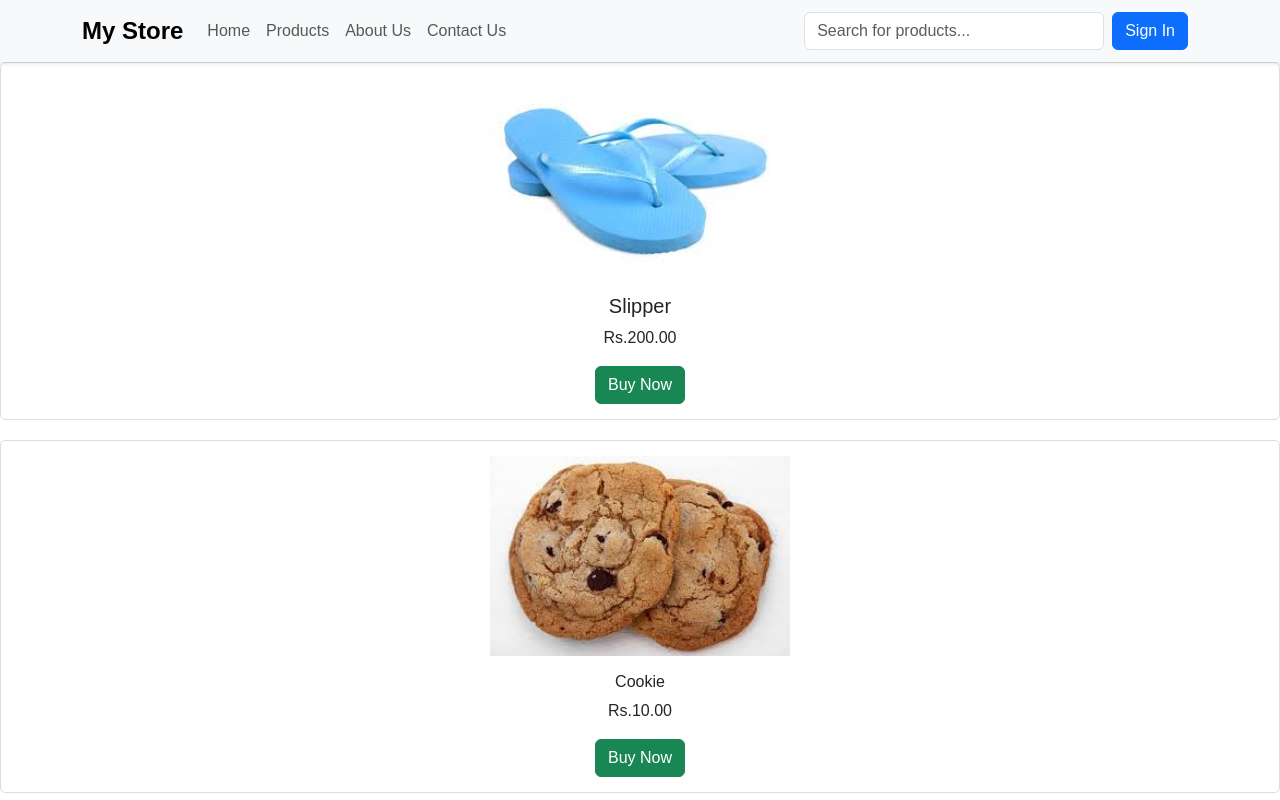
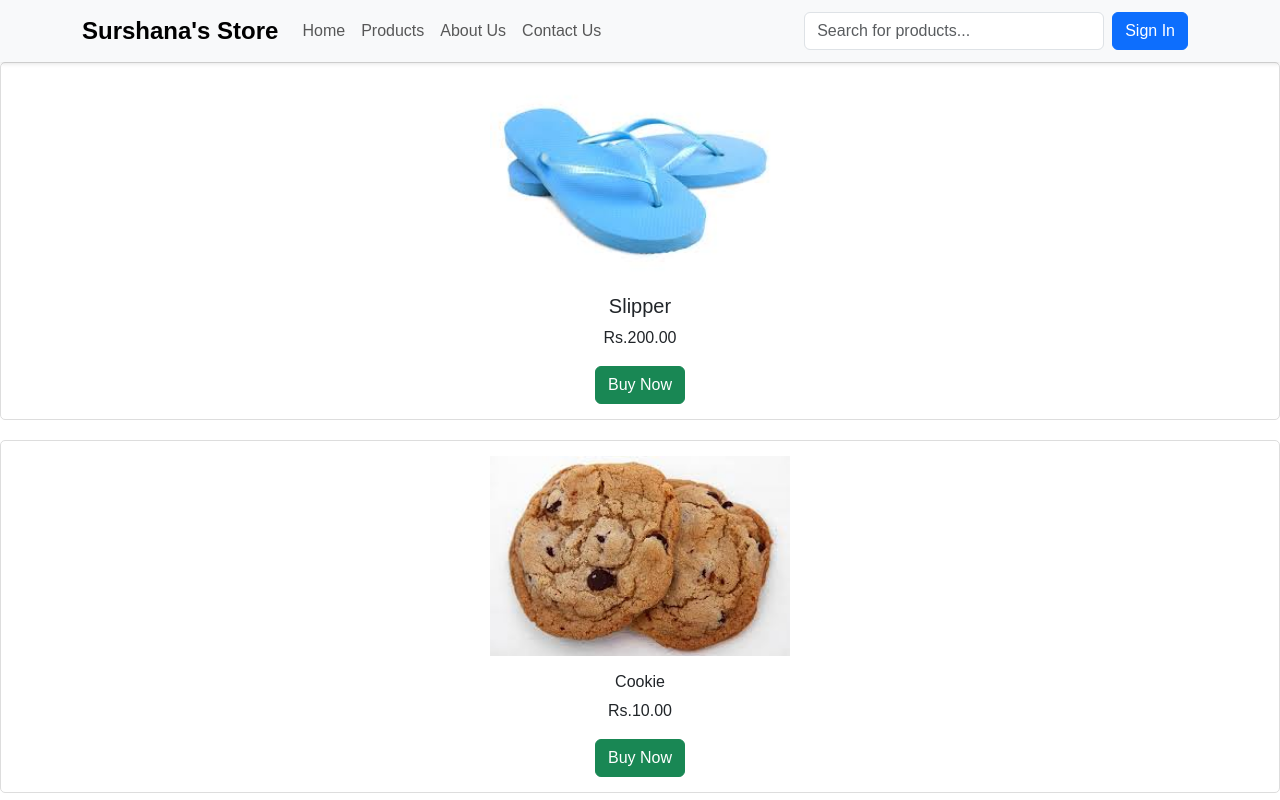
Before and after one commit to Nan-an-tech/Susan, a plain HTML site: page products.html in a window 1280 px wide. Shown: the top 800 px of the page. Drawn offline with nearby package versions, Linux system fonts and the light colour scheme; files whose address does not match are found by name.

Commit message:
Update products.html

```diff
--- a/products.html
+++ b/products.html
@@ -44,7 +44,7 @@
     <!-- Navbar -->
     <nav class="navbar navbar-expand-lg navbar-light bg-light">
         <div class="container">
-            <a class="navbar-brand" href="#">My Store</a>
+            <a class="navbar-brand" href="#">Surshana's Store</a>
             <button class="navbar-toggler" type="button" data-bs-toggle="collapse" data-bs-target="#navbarNav" aria-controls="navbarNav" aria-expanded="false" aria-label="Toggle navigation">
                 <span class="navbar-toggler-icon"></span>
             </button>
```
